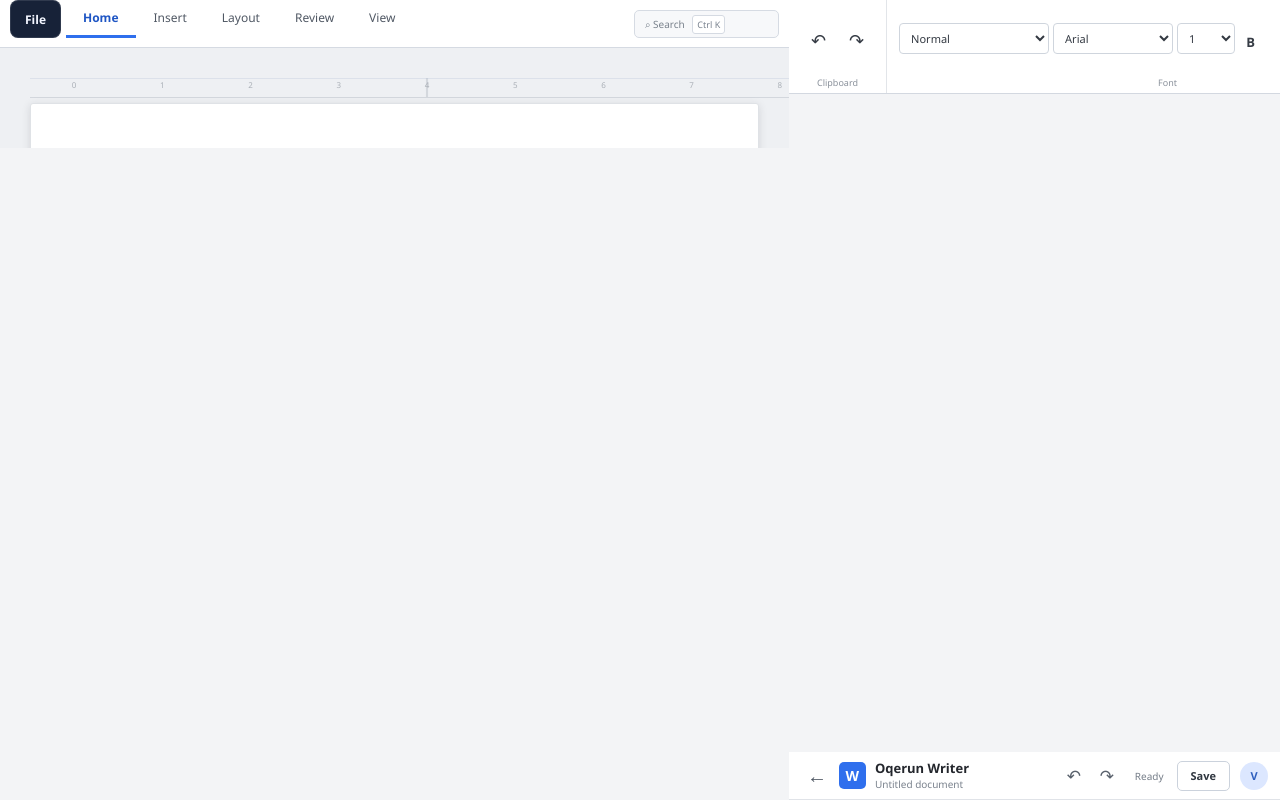
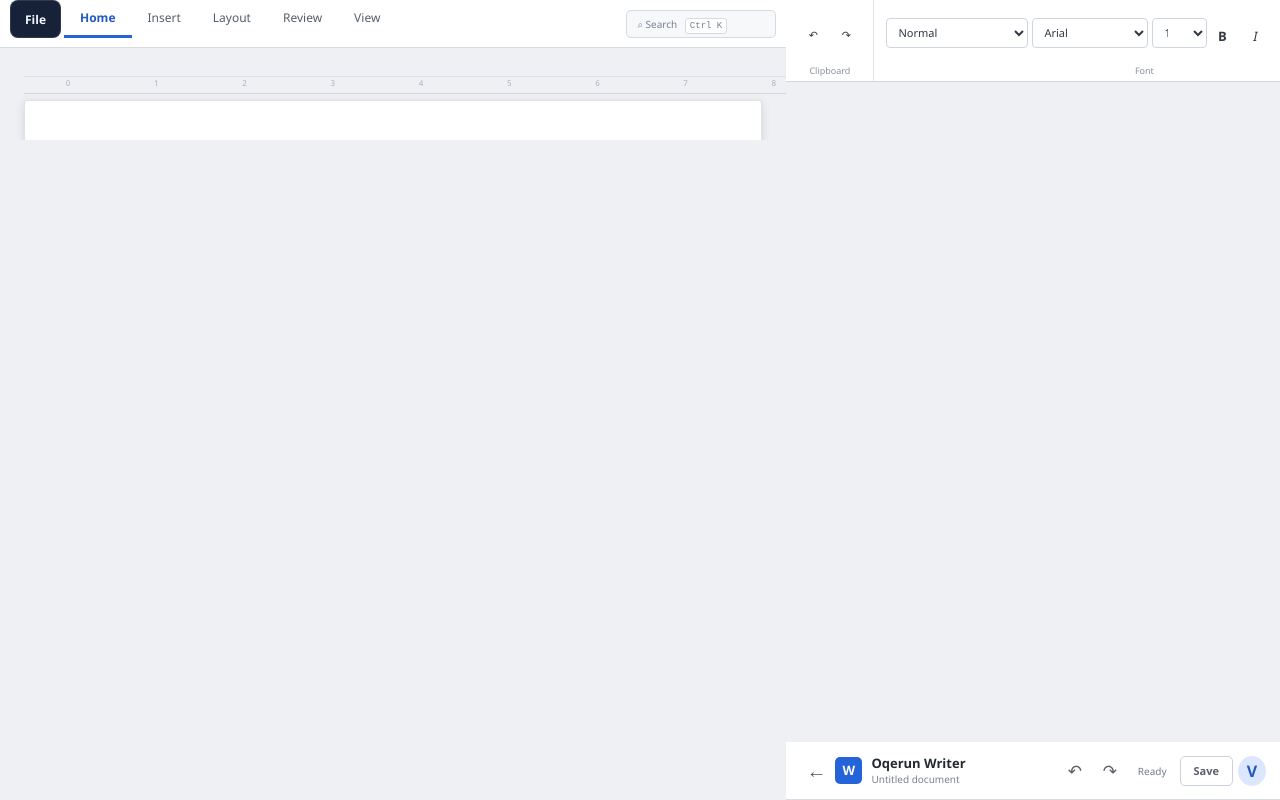
Before and after one commit to vruntime-labs/oqerun-office, a website built with Vite: page index.html in a window 1280 px wide. Both pictures are taken after a click on the button 262 px from the left and 473 px from the top of the page. Built offline with nearby package versions, Linux system fonts and the light colour scheme.

Commit message:
refactor(writer): reset Writer styling to clean hybrid workspace

```diff
--- a/src/ui/writer.css
+++ b/src/ui/writer.css
@@ -1,244 +1,37 @@
-/* Oqerun Writer — dedicated editor surface */
+/* Writer UI reset — replaces the old stacked Writer styling */
 .writer-app{
-  --writer-blue:#2f6fed;
-  --writer-blue-dark:#1f56c4;
-  --writer-shell:#f3f5f8;
-  --writer-border:#d7dbe2;
-  --writer-text:#24272d;
-  --writer-muted:#68717f;
-  --writer-hover:#eef2f7;
-  --writer-active:#e5edff;
-  width:100%;
-  height:100vh;
-  display:grid;
-  grid-template-rows:48px 38px 94px minmax(0,1fr) 26px;
-  overflow:hidden;
-  background:#f3f4f6;
-  color:var(--writer-text);
-  font-family:"Segoe UI",Arial,sans-serif;
+  --w-blue:#2563d9;--w-blue-soft:#eaf1ff;--w-bg:#eef0f3;--w-border:#d8dce3;
+  --w-text:#252a31;--w-muted:#707987;--w-hover:#f2f4f7;
+  width:100%;height:100vh;display:grid;grid-template-rows:48px 38px 82px minmax(0,1fr) 26px;
+  overflow:hidden;background:var(--w-bg);color:var(--w-text);font-family:"Segoe UI",Arial,sans-serif;
 }
-
-/* Title bar */
-.writer-app .writer-titlebar{
-  height:48px;
-  display:flex;
-  align-items:center;
-  justify-content:space-between;
-  padding:0 12px;
-  background:#fff;
-  border-bottom:1px solid #e0e3e8;
-  color:var(--writer-text);
-}
-.writer-titlebar-left,.writer-quick-actions{display:flex;align-items:center;height:100%}
-.writer-back{
-  width:30px!important;height:30px!important;margin-right:8px;
-  border:0!important;background:transparent!important;color:#4e5662!important;
-  font-size:20px!important;border-radius:5px!important;cursor:pointer;
-}
-.writer-back:hover{background:#eef1f5!important;color:#111!important}
-.writer-brand{display:flex;align-items:center;gap:9px;min-width:0}
-.writer-logo{
-  width:27px;height:27px;display:grid;place-items:center;
-  border-radius:5px;background:var(--writer-blue);color:#fff;
-  font-size:14px;font-weight:700;
-}
-.writer-brand-text{display:grid;line-height:1.1;min-width:0}
-.writer-brand-text strong{font-size:13px;font-weight:600}
-.writer-brand-text span{
-  max-width:360px;overflow:hidden;text-overflow:ellipsis;white-space:nowrap;
-  color:#7a828d;font-size:10px;margin-top:3px;
-}
-.writer-quick-actions{gap:3px}
-.writer-quick-actions>button:not(.writer-save-button):not(.writer-account){
-  width:30px;height:30px;padding:0;border:0;border-radius:5px;
-  background:transparent;color:#59616c;font-size:17px;cursor:pointer;
-}
-.writer-quick-actions>button:hover{background:#eef1f5}
-.writer-save-state{margin:0 10px;color:#747c87;font-size:10px}
-.writer-save-button{
-  height:30px;padding:0 13px;border:1px solid #cbd2dc;border-radius:5px;
-  background:#fff;color:#303740;font-size:11px;font-weight:600;cursor:pointer;
-}
-.writer-save-button:hover{background:#f3f6fa}
-.writer-account{
-  width:28px;height:28px;margin-left:7px;border:0;border-radius:50%;
-  background:#dce7ff;color:#2f5fbe;font-weight:700;font-size:11px;
-}
-
-/* Menu / tabs */
-.writer-menu-row{
-  display:flex;align-items:stretch;gap:0;padding:0 10px;
-  background:#fff;border-bottom:1px solid #d5dae2;
-}
-.writer-menu-row .office-file-button{
-  height:38px;padding:0 14px;margin-right:5px;
-  border:0;border-bottom:3px solid transparent;background:transparent;
-  color:#303640;font-size:12px;font-weight:600;cursor:pointer;
-}
-.writer-menu-row .office-file-button:hover{background:#f0f3f7}
-.writer-tabs{display:flex;align-items:stretch;gap:1px}
-.writer-tab{
-  position:relative;height:38px;padding:0 17px;border:0;border-bottom:3px solid transparent;
-  background:transparent;color:#505864;font-size:12px;font-weight:500;cursor:pointer;
-}
-.writer-tab:hover{background:#f2f4f7;color:#222}
-.writer-tab.is-active{color:#1f56c4;font-weight:600;border-bottom-color:var(--writer-blue)}
-.writer-search{
-  height:28px;align-self:center;margin-left:auto;min-width:145px;
-  padding:0 10px;border:1px solid #d6dbe3;border-radius:5px;
-  background:#f7f8fa;color:#78808b;font-size:10px;text-align:left;cursor:pointer;
-}
-.writer-search:hover{background:#fff;border-color:#bfc7d3}
-.writer-search kbd{margin-left:5px;padding:2px 4px;border:1px solid #d5dae2;border-radius:3px;background:#fff;font:9px "Segoe UI";color:#7b8490}
-
-/* Ribbon */
-.writer-ribbon{
-  min-height:94px;height:94px;
-  background:#fff;border-bottom:1px solid #d3d8e0;
-  overflow:hidden;
-}
-.writer-ribbon-scroll{
-  height:100%;display:flex;align-items:stretch;overflow-x:auto;overflow-y:hidden;
-  scrollbar-width:thin;
-}
-.writer-group{
-  position:relative;display:flex;align-items:center;flex:0 0 auto;
-  min-height:94px;padding:8px 12px 22px;border-right:1px solid #e2e5e9;
-}
-.writer-group[hidden]{display:none!important}
-.writer-group:after{
-  content:attr(data-ribbon-group);
-  position:absolute;left:10px;right:10px;bottom:5px;
-  text-align:center;color:#8a919b;font-size:9px;
-}
-.writer-group-tools{display:flex;align-items:center;gap:3px}
-.writer-group button{
-  min-width:31px;height:32px;padding:0 9px;border:1px solid transparent;border-radius:4px;
-  background:transparent;color:#363c45;font:11px "Segoe UI";cursor:pointer;
-}
-.writer-group button:hover{background:#edf2f8;border-color:#dbe2eb}
-.writer-group button:active{background:#e2e9f3}
-.writer-group select{
-  height:31px;border:1px solid #cfd5dd;border-radius:4px;background:#fff;
-  color:#333942;font:11px "Segoe UI";padding:0 25px 0 7px;
-}
-.writer-font-tools{display:grid;grid-template-columns:150px 120px 58px;gap:4px;margin-bottom:4px}
-.writer-font-tools select{width:100%}
-.writer-format-tools{margin-top:4px}
-.writer-format-tools button{font-size:14px}
-.writer-format-tools button:nth-child(1),
-.writer-format-tools button:nth-child(2),
-.writer-format-tools button:nth-child(3),
-.writer-format-tools button:nth-child(4){font-size:13px}
-.writer-color{
-  position:relative;width:31px;height:32px;display:grid;place-items:center;
-  border-radius:4px;color:#343a42;font-weight:700;font-size:12px;cursor:pointer;
-}
-.writer-color:hover{background:#edf2f8}
-.writer-color input{position:absolute;inset:0;width:100%;height:100%;opacity:0;cursor:pointer}
-.writer-clipboard-tools button{font-size:18px}
-.writer-document-group{margin-left:auto;border-right:0}
-.writer-ribbon-save{background:#edf3ff!important;color:#2059c5!important;font-weight:600!important}
-
-/* Layout controls */
-.writer-layout-strip{
-  height:46px;padding:7px 18px;background:#f8f9fb;border-bottom:1px solid #d6dbe2;
-}
-.writer-layout-controls{display:flex;align-items:center;gap:14px;height:100%}
-.writer-layout-controls label{display:flex;align-items:center;gap:6px;color:#646d78;font-size:10px}
-.writer-layout-controls input,.writer-layout-controls select{
-  height:28px;border:1px solid #cfd5dd;border-radius:4px;background:#fff;padding:0 7px;
-  font:11px "Segoe UI";color:#303640;
-}
-.writer-layout-controls input{width:72px}
-.writer-layout-controls label:nth-child(3) input,
-.writer-layout-controls label:nth-child(4) input{width:160px}
-.writer-layout-controls button{height:28px;padding:0 12px;border:1px solid #cbd2dc;border-radius:4px;background:#fff}
-
-/* Document workspace */
-.writer-canvas{
-  min-width:0;min-height:0;overflow:auto;
-  display:flex;flex-direction:column;align-items:center;
-  padding:30px 30px 70px;
-  background:#eef0f3;
-}
-.writer-ruler{
-  flex:0 0 auto;width:794px;height:20px;margin-bottom:5px;
-  display:flex;justify-content:space-around;align-items:flex-start;
-  color:#8d949d;font-size:8px;border-bottom:1px solid #c8cdd5;
-  background:linear-gradient(90deg,transparent 49.8%,#b8bec7 50%,transparent 50.2%);
-}
-.writer-page{
-  position:relative;flex:0 0 auto;width:794px;min-height:1123px;
-  margin:0 auto;padding:90px 88px 86px;
-  background:#fff;color:#20242a;border:1px solid #dfe2e6;
-  box-shadow:0 2px 9px rgba(35,40,48,.13);
-}
-.writer-page-header,.writer-page-footer{
-  position:absolute;left:88px;right:88px;color:#8b929b;font:9px "Segoe UI";
-}
-.writer-page-header{top:35px}.writer-page-footer{bottom:30px}
-.writer-editor{
-  width:100%;min-height:920px;outline:none;
-  font-family:Calibri,"Segoe UI",Arial,sans-serif;font-size:11pt;line-height:1.55;
-  color:#20242a;
-}
-.writer-editor h1{font-family:Calibri,"Segoe UI",Arial,sans-serif;font-size:26pt;line-height:1.15;color:#171a1e;margin:0 0 18px}
-.writer-editor h2{font-size:18pt;line-height:1.25;color:#20242a;margin:22px 0 10px}
-.writer-editor h3{font-size:14pt;color:#252a31;margin:18px 0 8px}
-.writer-editor p{margin:0 0 10px}
-.writer-editor a{color:#245fca}
-.writer-editor blockquote{margin:16px 0;padding:8px 14px;border-left:3px solid #6d92db;background:#f5f7fa}
-.writer-editor table{width:100%;border-collapse:collapse}
-.writer-editor td,.writer-editor th{border:1px solid #cfd4dc;padding:6px}
-.writer-editor img{max-width:100%;height:auto}
-.writer-page-wide{width:960px!important}
-
-/* Status */
-.writer-statusbar{
-  height:26px;display:flex;align-items:center;gap:14px;padding:0 12px;
-  background:#f8f9fb;border-top:1px solid #d3d8e0;color:#69727e;
-  font-size:10px;
-}
-.writer-status-divider{width:1px;height:13px;background:#d2d7de}
-.writer-status-spacer{flex:1}
-.writer-zoom{padding-left:10px;border-left:1px solid #d4d9df}
-
-/* View panel / focus */
-.writer-view-panel{
-  display:flex;align-items:center;gap:10px;padding:0 18px;color:#626b77;font-size:10px;
-}
-.writer-view-panel strong{color:#303740;font-size:11px}
-.writer-view-panel span{margin-right:10px}
-.writer-view-panel button{
-  height:32px;padding:0 12px;border:1px solid #ccd3dd;border-radius:4px;background:#fff;color:#3e4650;
-}
-.writer-focus-mode{grid-template-rows:1fr!important}
-.writer-focus-mode .writer-titlebar,
-.writer-focus-mode .writer-menu-row,
-.writer-focus-mode .writer-ribbon,
-.writer-focus-mode .writer-layout-strip,
-.writer-focus-mode .writer-statusbar{display:none!important}
-.writer-focus-mode .writer-canvas{padding-top:45px;background:#e8eaed}
-.writer-focus-mode .writer-page{box-shadow:0 4px 22px rgba(30,35,42,.18)}
-
-/* Backstage remains full screen */
-.writer-app ~ .office-file-menu{font-family:"Segoe UI",Arial,sans-serif}
-
-/* Responsive */
-@media(max-width:900px){
-  .writer-font-tools{grid-template-columns:130px 105px 55px}
-  .writer-page,.writer-ruler{width:720px}
-  .writer-page{padding-left:65px;padding-right:65px}
-  .writer-page-header,.writer-page-footer{left:65px;right:65px}
-}
-@media(max-width:700px){
-  .writer-search span,.writer-search kbd{display:none}
-  .writer-search{min-width:34px;width:34px}
-  .writer-tab{padding:0 11px}
-  .writer-ribbon{height:86px;min-height:86px}
-  .writer-group{min-height:86px}
-  .writer-page,.writer-ruler{width:640px}
-  .writer-page{padding-left:48px;padding-right:48px}
-  .writer-page-header,.writer-page-footer{left:48px;right:48px}
-}
+.writer-app .writer-titlebar{display:flex;align-items:center;justify-content:space-between;padding:0 14px;background:#fff;border-bottom:1px solid var(--w-border)}
+.writer-titlebar-left,.writer-quick-actions{display:flex;align-items:center;height:100%;gap:5px}
+.writer-back{width:30px!important;height:30px!important;border:0!important;background:transparent!important;color:#58616e!important;font-size:20px!important;border-radius:5px!important;cursor:pointer}
+.writer-back:hover{background:var(--w-hover)!important}
+.writer-brand{display:flex;align-items:center;gap:9px}.writer-logo{width:27px;height:27px;display:grid;place-items:center;border-radius:5px;background:var(--w-blue);color:#fff;font-weight:700;font-size:13px}
+.writer-brand-text{display:grid;line-height:1.05}.writer-brand-text strong{font-size:13px;font-weight:600}.writer-brand-text span{max-width:340px;overflow:hidden;text-overflow:ellipsis;white-space:nowrap;color:#7a828d;font-size:10px;margin-top:3px}
+.writer-quick-actions>button{height:30px;border:0;border-radius:5px;background:transparent;color:#59616c;cursor:pointer}
+.writer-quick-actions>button:hover{background:var(--w-hover)}.writer-quick-actions>button:not(.writer-save-button):not(.writer-account){width:30px;font-size:17px}
+.writer-save-state{margin:0 8px;color:#737c88;font-size:10px}.writer-save-button{padding:0 13px;border:1px solid #cbd2dc!important;background:#fff!important;font-size:11px;font-weight:600}.writer-account{width:28px;border-radius:50%!important;background:#dce7ff!important;color:#245bb8!important;font-weight:700}
+.writer-menu-row{display:flex;align-items:stretch;padding:0 10px;background:#fff;border-bottom:1px solid var(--w-border)}
+.writer-tabs{display:flex;align-items:stretch}.writer-tab{height:38px;padding:0 16px;border:0;border-bottom:3px solid transparent;background:transparent;color:#555e6b;font-size:12px;cursor:pointer}.writer-tab:hover{background:var(--w-hover)}.writer-tab.is-active{color:#2059c5;border-bottom-color:var(--w-blue);font-weight:600}
+.writer-menu-row .office-file-button{height:38px;padding:0 13px;margin-right:3px;border:0;border-bottom:3px solid transparent;background:transparent;color:#303640;font-size:12px;font-weight:600;cursor:pointer}.writer-menu-row .office-file-button:hover{background:var(--w-hover)}
+.writer-search{height:28px;align-self:center;margin-left:auto;min-width:150px;padding:0 10px;border:1px solid #d5dae2;border-radius:5px;background:#f7f8fa;color:#78818d;text-align:left;font-size:10px;cursor:pointer}.writer-search:hover{background:#fff}
+.writer-search kbd{margin-left:5px;padding:2px 4px;border:1px solid #d5dae2;border-radius:3px;background:#fff;font-size:9px}
+.writer-ribbon{height:82px;min-height:82px;background:#fff;border-bottom:1px solid #d2d7df;overflow:hidden}.writer-ribbon-scroll{height:100%;display:flex;overflow-x:auto;overflow-y:hidden}
+.writer-group{position:relative;display:flex;align-items:center;flex:0 0 auto;padding:7px 12px 20px;border-right:1px solid #e2e5e9}.writer-group[hidden]{display:none!important}.writer-group:after{content:attr(data-ribbon-group);position:absolute;left:8px;right:8px;bottom:4px;text-align:center;color:#8b929c;font-size:9px}
+.writer-group-tools{display:flex;align-items:center;gap:3px}.writer-group button{min-width:30px;height:31px;padding:0 8px;border:1px solid transparent;border-radius:4px;background:transparent;color:#353b44;font:11px "Segoe UI";cursor:pointer}.writer-group button:hover{background:#edf2f8;border-color:#dce2ea}
+.writer-group select{height:30px;border:1px solid #cfd5dd;border-radius:4px;background:#fff;color:#333942;font:11px "Segoe UI";padding:0 22px 0 7px}
+.writer-font-tools{display:grid;grid-template-columns:142px 116px 55px;gap:4px;margin-bottom:3px}.writer-font-tools select{width:100%}.writer-format-tools{margin-top:3px}.writer-format-tools button{font-size:13px}.writer-color{position:relative;width:30px;height:31px;display:grid;place-items:center;border-radius:4px;font-weight:700;cursor:pointer}.writer-color:hover{background:#edf2f8}.writer-color input{position:absolute;inset:0;opacity:0;cursor:pointer}.writer-document-group{margin-left:auto;border-right:0}.writer-ribbon-save{background:var(--w-blue-soft)!important;color:#2059c5!important;font-weight:600!important}
+.writer-layout-strip{height:42px;padding:6px 16px;background:#f8f9fb;border-bottom:1px solid var(--w-border)}.writer-layout-controls{display:flex;align-items:center;gap:12px;height:100%}.writer-layout-controls label{display:flex;align-items:center;gap:5px;color:#69717d;font-size:10px}.writer-layout-controls input,.writer-layout-controls select{height:27px;border:1px solid #cfd5dd;border-radius:4px;background:#fff;padding:0 7px;font:11px "Segoe UI"}.writer-layout-controls input{width:68px}.writer-layout-controls label:nth-child(3) input,.writer-layout-controls label:nth-child(4) input{width:145px}.writer-layout-controls button{height:27px;padding:0 11px;border:1px solid #cbd2dc;border-radius:4px;background:#fff}
+.writer-canvas{min-width:0;min-height:0;overflow:auto;display:flex;flex-direction:column;align-items:center;padding:28px 24px 64px;background:#eef0f3}.writer-ruler{width:794px;height:18px;flex:0 0 auto;margin-bottom:6px;display:flex;justify-content:space-around;align-items:flex-start;color:#9198a1;font-size:8px;border-bottom:1px solid #c7ccd4}
+.writer-page{position:relative;flex:0 0 auto;width:794px;min-height:1123px;margin:0 auto;padding:88px 86px 80px;background:#fff;color:#20242a;border:1px solid #dfe2e6;box-shadow:0 2px 9px rgba(35,40,48,.13)}
+.writer-page-header,.writer-page-footer{position:absolute;left:86px;right:86px;color:#8b929b;font:9px "Segoe UI"}.writer-page-header{top:33px}.writer-page-footer{bottom:28px}
+.writer-editor{width:100%;min-height:930px;outline:none;font-family:Calibri,"Segoe UI",Arial,sans-serif;font-size:11pt;line-height:1.55;color:#20242a}.writer-editor h1{font-family:Calibri,"Segoe UI",Arial,sans-serif;font-size:26pt;line-height:1.15;color:#171a1e;margin:0 0 18px}.writer-editor h2{font-size:18pt;line-height:1.25;margin:22px 0 10px}.writer-editor h3{font-size:14pt;margin:18px 0 8px}.writer-editor p{margin:0 0 10px}.writer-editor a{color:#245fca}.writer-editor table{width:100%;border-collapse:collapse}.writer-editor td,.writer-editor th{border:1px solid #cfd4dc;padding:6px}.writer-editor img{max-width:100%;height:auto}.writer-page-wide{width:960px!important}
+.writer-statusbar{height:26px;display:flex;align-items:center;gap:13px;padding:0 12px;background:#f8f9fb;border-top:1px solid #d3d8e0;color:#69727e;font-size:10px}.writer-status-divider{width:1px;height:13px;background:#d2d7de}.writer-status-spacer{flex:1}.writer-zoom{padding-left:10px;border-left:1px solid #d4d9df}
+.writer-view-panel{display:flex;align-items:center;gap:10px;padding:0 18px;color:#626b77;font-size:10px}.writer-view-panel strong{color:#303740}.writer-view-panel button{height:30px;padding:0 11px;border:1px solid #ccd3dd;border-radius:4px;background:#fff}
+.writer-focus-mode{grid-template-rows:1fr!important}.writer-focus-mode .writer-titlebar,.writer-focus-mode .writer-menu-row,.writer-focus-mode .writer-ribbon,.writer-focus-mode .writer-layout-strip,.writer-focus-mode .writer-statusbar{display:none!important}
+.writer-command-dialog{position:fixed;inset:0;z-index:10000}.writer-command-backdrop{position:absolute;inset:0;background:rgba(20,24,31,.28)}.writer-command-box{position:absolute;top:72px;left:50%;transform:translateX(-50%);width:min(560px,calc(100% - 32px));background:#fff;border:1px solid #d7dce3;border-radius:8px;box-shadow:0 18px 60px rgba(20,25,35,.2);overflow:hidden}.writer-command-box input{width:100%;height:46px;padding:0 15px;border:0;border-bottom:1px solid #e1e4e9;outline:0;font:13px "Segoe UI"}.writer-command-box [data-command-results]{max-height:420px;overflow:auto;padding:6px}.writer-command-box [data-command-results] button{display:block;width:100%;padding:10px 12px;border:0;border-radius:5px;background:transparent;text-align:left;font:12px "Segoe UI";color:#343b45;cursor:pointer}.writer-command-box [data-command-results] button:hover{background:#eef3fb}.writer-command-box [data-command-results]>span{display:block;padding:14px;color:#78818c;font-size:11px}
+@media(max-width:900px){.writer-page,.writer-ruler{width:720px}.writer-page{padding-left:62px;padding-right:62px}.writer-page-header,.writer-page-footer{left:62px;right:62px}.writer-font-tools{grid-template-columns:130px 105px 52px}}
+@media(max-width:700px){.writer-search{min-width:34px;width:34px}.writer-search span,.writer-search kbd{display:none}.writer-tab{padding:0 10px}.writer-page,.writer-ruler{width:640px}.writer-page{padding-left:46px;padding-right:46px}.writer-page-header,.writer-page-footer{left:46px;right:46px}}
```
